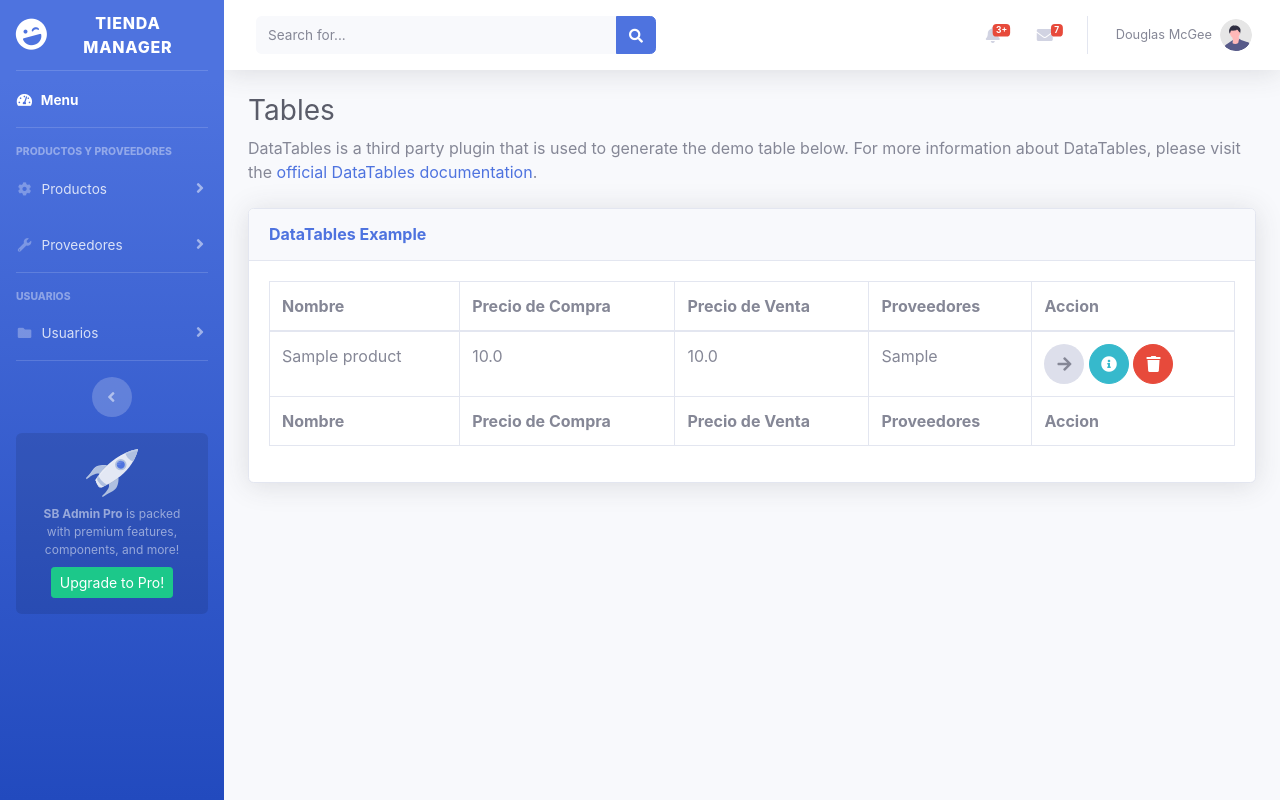
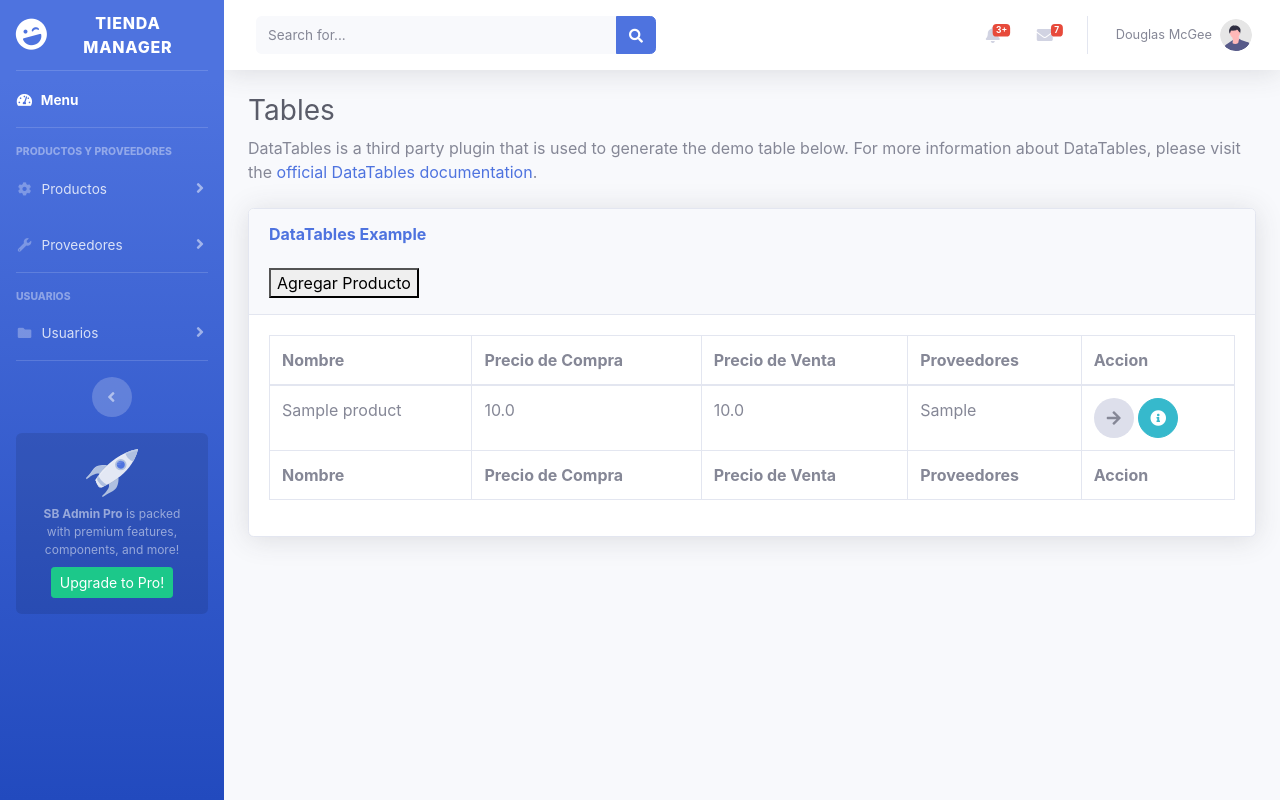
Before and after one commit to J-Aguirre/TiendaEjemplo, a Django app: page / in a window 1280 px wide. Run offline with Django 4.2, Linux system fonts and the light colour scheme; tables that the repository leaves empty hold one stand-in row (values such as "Sample post"); some libraries are stand-ins or nearby versions.

Commit message:
arreglando templates

```diff
--- a/applications/products/url.py
+++ b/applications/products/url.py
@@ -1,6 +1,8 @@
 from django.urls import path
 
 from . import views
+
+app_name = 'products_app'
 
 urlpatterns = [
     path(
@@ -26,7 +28,7 @@ urlpatterns = [
     path(
         'update-product/<pk>',
         views.ProductUpdateView.as_view(),
-        name='update-product'
+        name='update_product'
     ),
     path(
         'delete-product/<pk>',
--- a/applications/products/views.py
+++ b/applications/products/views.py
@@ -19,6 +19,7 @@ class InicioView(TemplateView):
 class ProductListView(ListView):
     model = Product
     template_name = "products/list_products.html"
+    paginate_by = 5
 
 
 class ProductByKeyListView(ListView):
--- a/applications/users/models.py
+++ b/applications/users/models.py
@@ -8,6 +8,9 @@ class User(models.Model):
     # TODO: Define fields here
     first_name = models.CharField('Nombre', max_length=50)
     last_name = models.CharField('Apellido', max_length=50)
+    age = models.IntegerField('Edad')
+    email = models.CharField('COrreo Electronico', max_length=50)
+    password = models.CharField('Contraseña', max_length=50)
 
     class Meta:
         """Meta definition for User."""
--- a/templates/includes/side_bar.html
+++ b/templates/includes/side_bar.html
@@ -37,8 +37,8 @@
         <div id="collapseTwo" class="collapse" aria-labelledby="headingTwo" data-parent="#accordionSidebar">
             <div class="bg-white py-2 collapse-inner rounded">
                 <!-- <h6 class="collapse-header">Custom Components:</h6> -->
-                <a class="collapse-item" href="#">Listar</a>
-                <a class="collapse-item" href="#">Agregar</a>
+                <a class="collapse-item" href="{% url 'products_app:list_products' %}">Listar</a>
+                <a class="collapse-item" href="{% url 'products_app:add_product' %}">Agregar</a>
             </div>
         </div>
     </li>
--- a/templates/products/list_products.html
+++ b/templates/products/list_products.html
@@ -21,6 +21,8 @@
         <div class="card shadow mb-4">
             <div class="card-header py-3">
                 <h6 class="m-0 font-weight-bold text-primary">DataTables Example</h6>
+                <br style="clear:both;"/>
+                <button id="agregar-producto">Agregar Producto</button>
             </div>
             <div class="card-body">
                 <div class="table-responsive">
@@ -55,9 +57,9 @@
                                     {% endfor %}
                                     </td>
                                     <td>
-                                        <a href="#" class="btn bg-gray-300 btn-circle"><i class="fas fa-arrow-right"></i></a>
-                                        <a href="#" class="btn btn-info btn-circle"><i class="fas fa-info-circle"></i></a>
-                                        <a href="#" class="btn btn-danger btn-circle"><i class="fas fa-trash"></i></a>
+                                        <a href="{% url 'products_app:update_product' product.id %}" class="btn bg-gray-300 btn-circle"><i class="fas fa-arrow-right"></i></a>
+                                        <a href="{% url 'products_app:detail_product' product.id %}" class="btn btn-info btn-circle"><i class="fas fa-info-circle"></i></a>
+                                        <!-- <a href="{% url 'products_app:detail_product' product.id %}" class="btn btn-danger btn-circle"><i class="fas fa-trash"></i></a> -->
                                     </td>
                                 </tr>
                             {% endfor %}
```
Also changed, not shown: templates/products/add_product.html (+17 -5 lines), templates/products/detail_product.html (+18 -4 lines), templates/products/update_product.html (+19 -5 lines).
